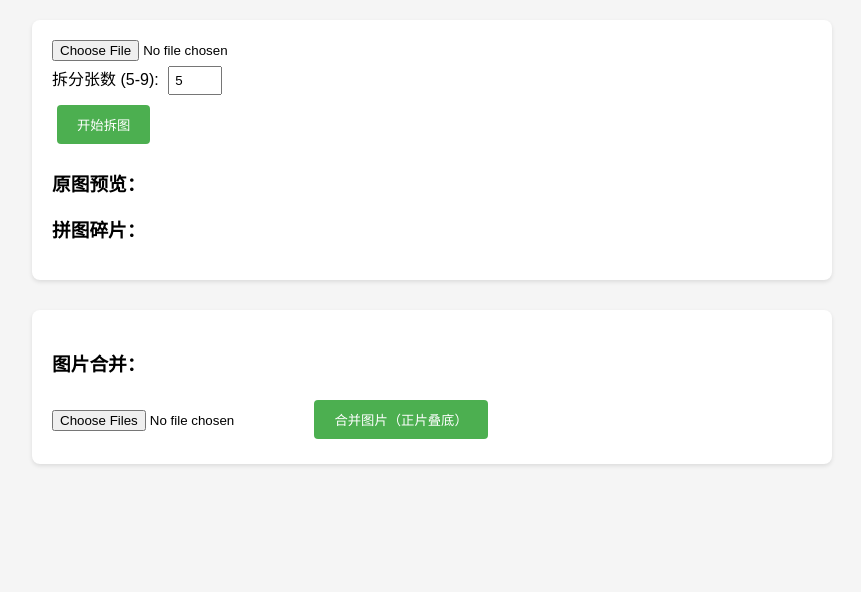
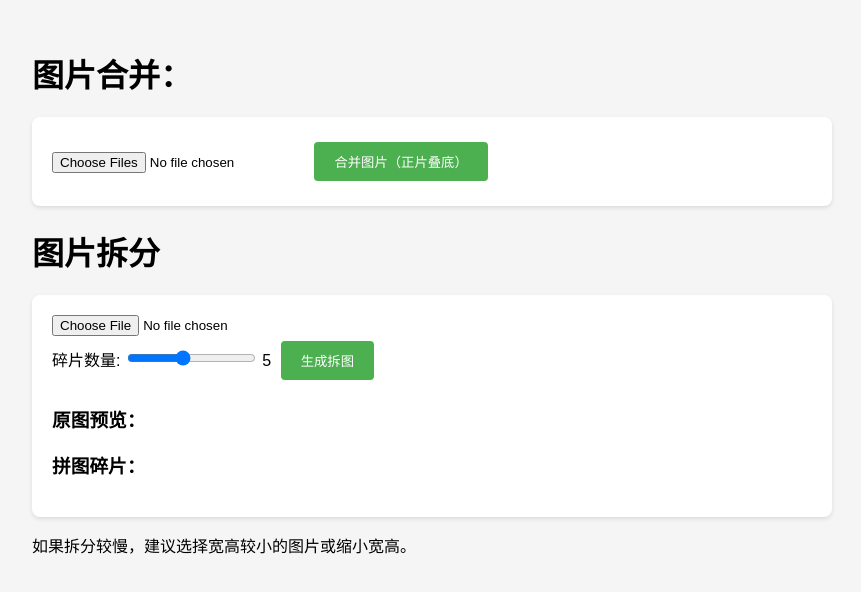
Before and after one commit to linf04/easy-puzzle, a website: page index.html in a window 1280 px wide. Shown: the whole page, without its empty margins (208-1069 px from the left). Drawn offline with Linux system fonts and the light colour scheme.

Commit message:
update README

```diff
--- a/index.html
+++ b/index.html
@@ -73,16 +73,23 @@
 </head>
 
 <body>
+  <h1 style="margin-top: 30px">图片合并：</h1>
   <div class="container">
-    <!-- <h1>图片拼图生成器</h1> -->
+    <input type="file" id="mergeInput" multiple accept="image/*">
+    <button id="mergeBtn" type="button">合并图片（正片叠底）</button>
+    <div id="mergeResult"></div>
+  </div>
+
+  <h1>图片拆分</h1>
+  <div class="container">
     <div class="controls">
       <form id="puzzleForm">
         <input type="file" id="imageInput" name="image" accept="image/*" required>
         <br>
-        <label for="numPieces">拆分张数 (5-9):</label>
-        <input type="number" id="numPieces" name="numPieces" min="5" max="9" value="5">
-        <br>
-        <button type="submit">开始拆图</button>
+        <label for="numPieces">碎片数量:</label>
+        <input type="range" id="numPieces" name="numPieces" min="2" max="9" value="5" step="1">
+        <span id="numPiecesValue">5</span>
+        <button type="submit">生成拆图</button>
       </form>
       <div class="loading" id="loading">处理中...</div>
     </div>
@@ -92,18 +99,16 @@
       <h3>拼图碎片：</h3>
       <div id="puzzleContainer"></div>
     </div>
-
-  </div>
-  <div class="container" style="margin-top: 30px">
-    <div class="merge-section">
-      <h3>图片合并：</h3>
-      <input type="file" id="mergeInput" multiple accept="image/*">
-      <button id="mergeBtn" type="button">合并图片（正片叠底）</button>
-      <div id="mergeResult"></div>
-    </div>
   </div>
 
+  <p>如果拆分较慢，建议选择宽高较小的图片或缩小宽高。</p>
+
+
   <script>
+    document.getElementById('numPieces').addEventListener('input', function (e) {
+      document.getElementById('numPiecesValue').textContent = e.target.value;
+    });
+
     document.getElementById('imageInput').addEventListener('change', function (e) {
       const file = e.target.files[0];
       if (file) {
--- a/puzzle.js
+++ b/puzzle.js
@@ -46,6 +46,12 @@ app.post('/generate', upload.single('image'), async (req, res) => {
     const image = sharp(imagePath);
     const metadata = await image.metadata();
     console.log('图片信息:', metadata);
+
+    // 清空输出目录
+    fs.readdirSync(outputDir).forEach(file => {
+      fs.unlinkSync(path.join(outputDir, file));
+    });
+    console.log('已清空输出目录');
 
     // 计算碎片大小（图片宽度的1/100）
     const blockSize = Math.floor(metadata.width / 100);
```
Also changed, not shown: README.md, 1 other file.
